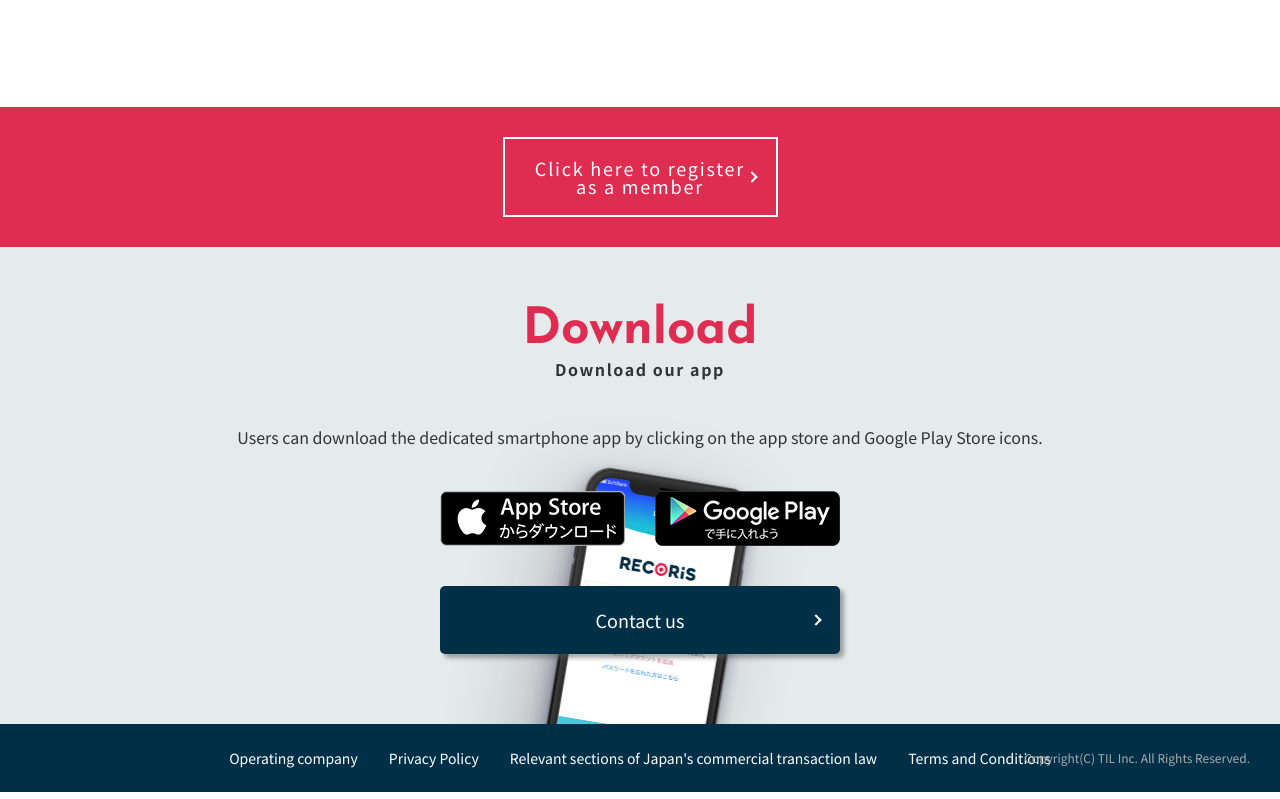
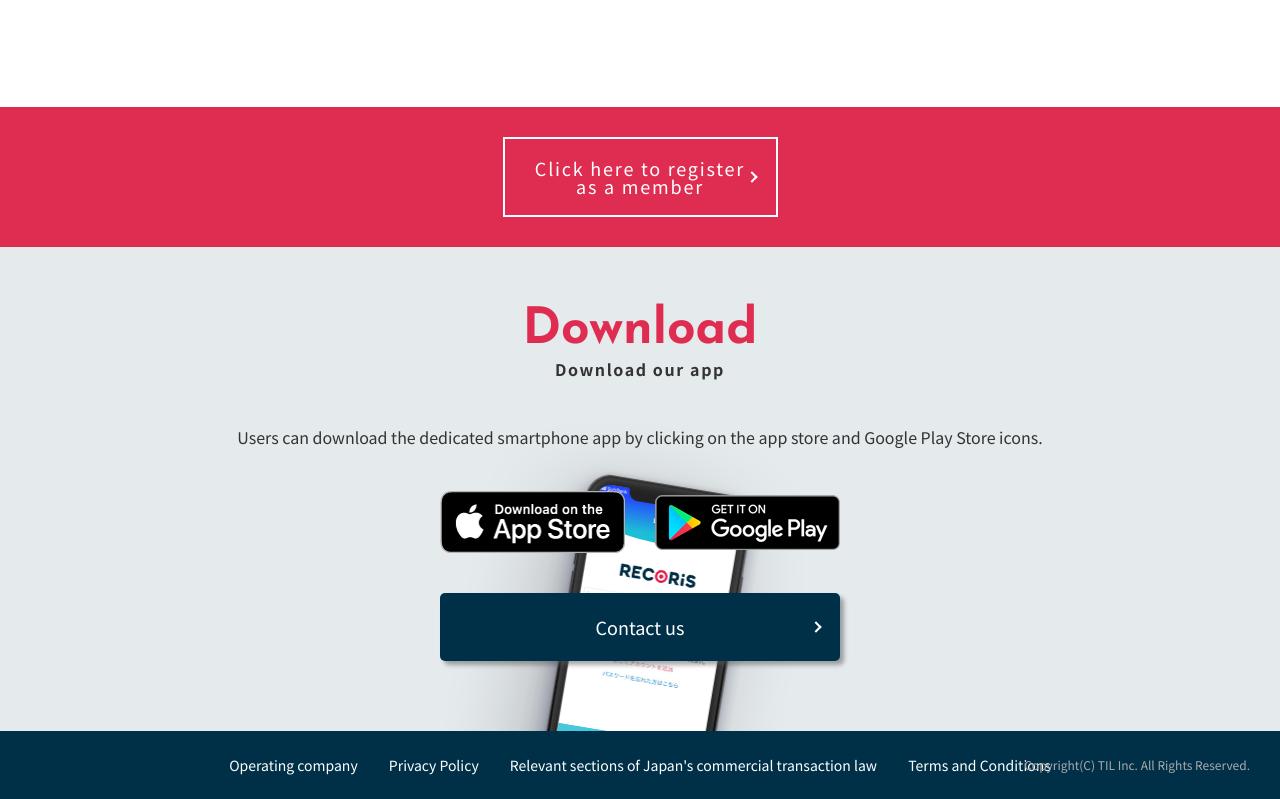
Before and after one commit to magatamaX/recoris, a website built with webpack: page public/en/index.html in a window 1280 px wide. Shown: the part 9227-10026 px from the top of the page. Built offline with nearby package versions, Linux system fonts and the light colour scheme; what mgn-accordion, mgn-smooth-scroll, mgn-ua, mgn-utility would draw is missing.

Commit message:
Apple storeとGoogle playのバナーですが英語のものに変更していただけますでしょうか。

```diff
--- a/public/en/index.html
+++ b/public/en/index.html
@@ -847,8 +847,8 @@
                     <div class="p-download_links">
 
                         <div class="p-download_links_stores">
-                            <a href="https://apps.apple.com/jp/app/recoris/id1463270850" target="_blank"><img src="/assets/images/top/download/appstore.png" alt="App Storeからダウンロード"></a>
-                            <a href="https://play.google.com/store/apps/details?id=jp.tilab.recoris" target="_blank"><img src="/assets/images/top/download/googleplay.png" alt="Google Playで手に入れよう"></a>
+                            <a href="https://apps.apple.com/jp/app/recoris/id1463270850" target="_blank"><img src="/assets/images/top/download/appstore_en.png" alt="App Storeからダウンロード"></a>
+                            <a href="https://play.google.com/store/apps/details?id=jp.tilab.recoris" target="_blank"><img src="/assets/images/top/download/googleplay_en.png" alt="Google Playで手に入れよう"></a>
                         </div>
 
                         <div class="p-download_links_contact">
```
Also changed, not shown: public/assets/images/top/download/appstore_en.png (added), public/assets/images/top/download/googleplay_en.png (added).
